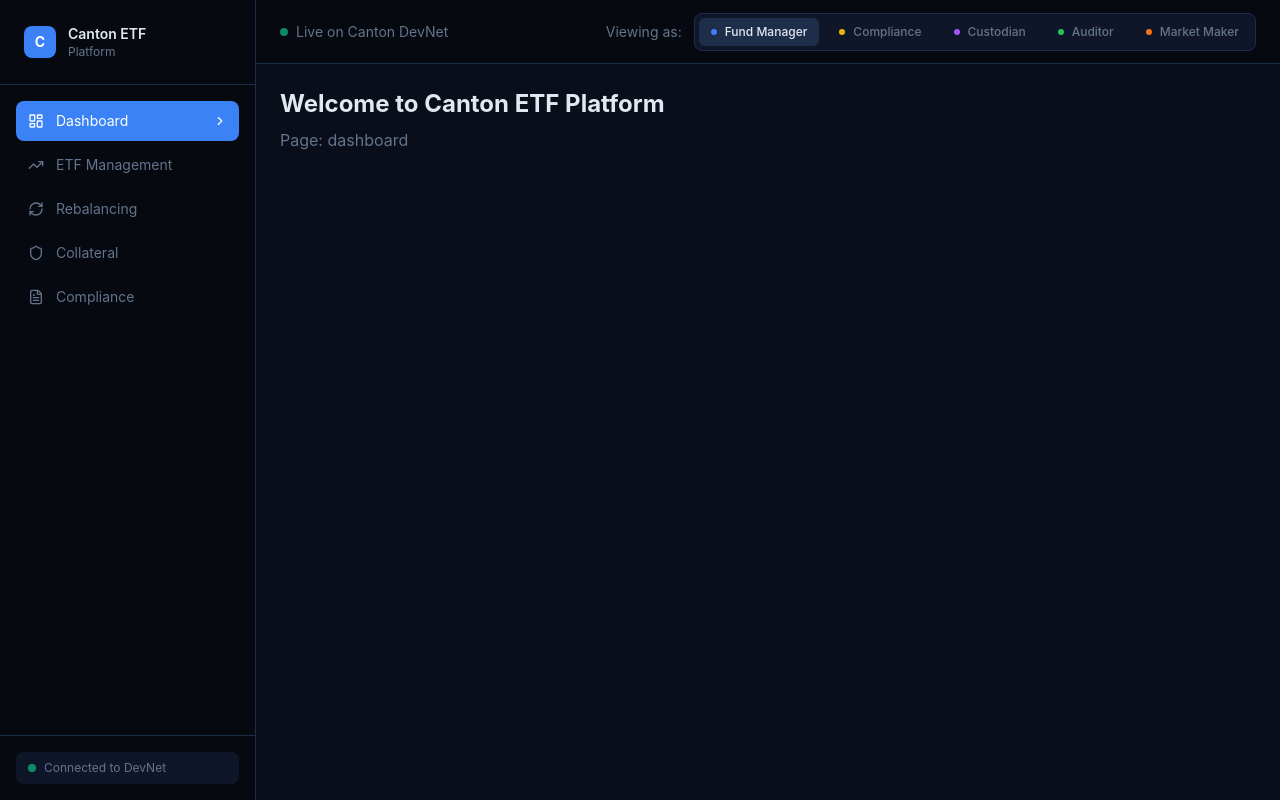
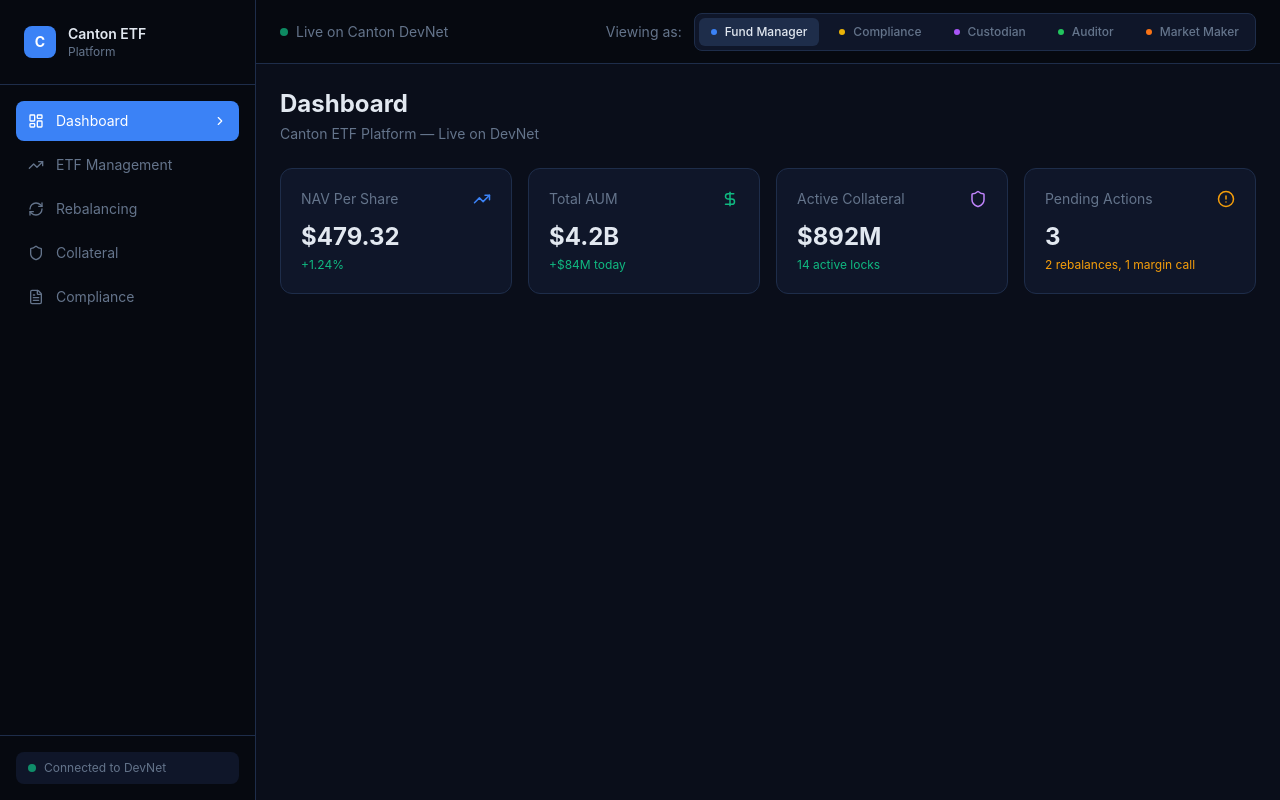
Before and after one commit to justin-atwell/canton-demo-etf-ui, a React (Vite) app: page / in a window 1280 px wide. Built offline with nearby package versions, Linux system fonts and the light colour scheme.

Commit message:
dashboard page. had to mock the stats because waiting for canton devnet and java aint ready yet.

```diff
--- a/src/App.tsx
+++ b/src/App.tsx
@@ -1,17 +1,20 @@
-import { useState } from 'react'
-import Layout from './components/layout/Layout'
-import './App.css'
-
+import { useState } from 'react';
+import Layout from './components/layout/Layout';
+import Dashboard from './pages/Dashboard';
 
 function App() {
   const [activePage, setActivePage] = useState('dashboard');
 
+  const renderPage = () => {
+    switch (activePage) {
+      case 'dashboard': return <Dashboard />;
+      default: return <div className="text-canton-text">Coming soon: {activePage}</div>;
+    }
+  };
+
   return (
     <Layout activePage={activePage} onNavigate={setActivePage}>
-      <div className="text-canton-text">
-        <h1 className="text-2xl font-bold">Welcome to Canton ETF Platform</h1>
-        <p className="text-canton-muted mt-2">Page: {activePage}</p>
-      </div>
+      {renderPage()}
     </Layout>
   );
 }
--- /dev/null
+++ b/src/pages/Dashboard.tsx
@@ -0,0 +1,72 @@
+import { TrendingUp, DollarSign, Shield, AlertCircle } from 'lucide-react';
+
+const stats = [
+  {
+    label: 'NAV Per Share',
+    value: '$479.32',
+    change: '+1.24%',
+    positive: true,
+    icon: TrendingUp,
+    color: 'text-canton-accent',
+  },
+  {
+    label: 'Total AUM',
+    value: '$4.2B',
+    change: '+$84M today',
+    positive: true,
+    icon: DollarSign,
+    color: 'text-canton-green',
+  },
+  {
+    label: 'Active Collateral',
+    value: '$892M',
+    change: '14 active locks',
+    positive: true,
+    icon: Shield,
+    color: 'text-purple-400',
+  },
+  {
+    label: 'Pending Actions',
+    value: '3',
+    change: '2 rebalances, 1 margin call',
+    positive: false,
+    icon: AlertCircle,
+    color: 'text-canton-yellow',
+  },
+];
+
+export default function Dashboard() {
+  return (
+    <div className="space-y-6">
+      {/* Header */}
+      <div>
+        <h1 className="text-2xl font-bold text-canton-text">Dashboard</h1>
+        <p className="text-canton-muted text-sm mt-1">
+          Canton ETF Platform — Live on DevNet
+        </p>
+      </div>
+
+      {/* Stat cards */}
+      <div className="grid grid-cols-4 gap-4">
+        {stats.map((stat) => {
+          const Icon = stat.icon;
+          return (
+            <div
+              key={stat.label}
+              className="bg-canton-card border border-canton-border rounded-xl p-5"
+            >
+              <div className="flex items-center justify-between mb-3">
+                <span className="text-canton-muted text-sm">{stat.label}</span>
+                <Icon size={18} className={stat.color} />
+              </div>
+              <p className="text-2xl font-bold text-canton-text">{stat.value}</p>
+              <p className={`text-xs mt-1 ${stat.positive ? 'text-canton-green' : 'text-canton-yellow'}`}>
+                {stat.change}
+              </p>
+            </div>
+          );
+        })}
+      </div>
+    </div>
+  );
+}
```
